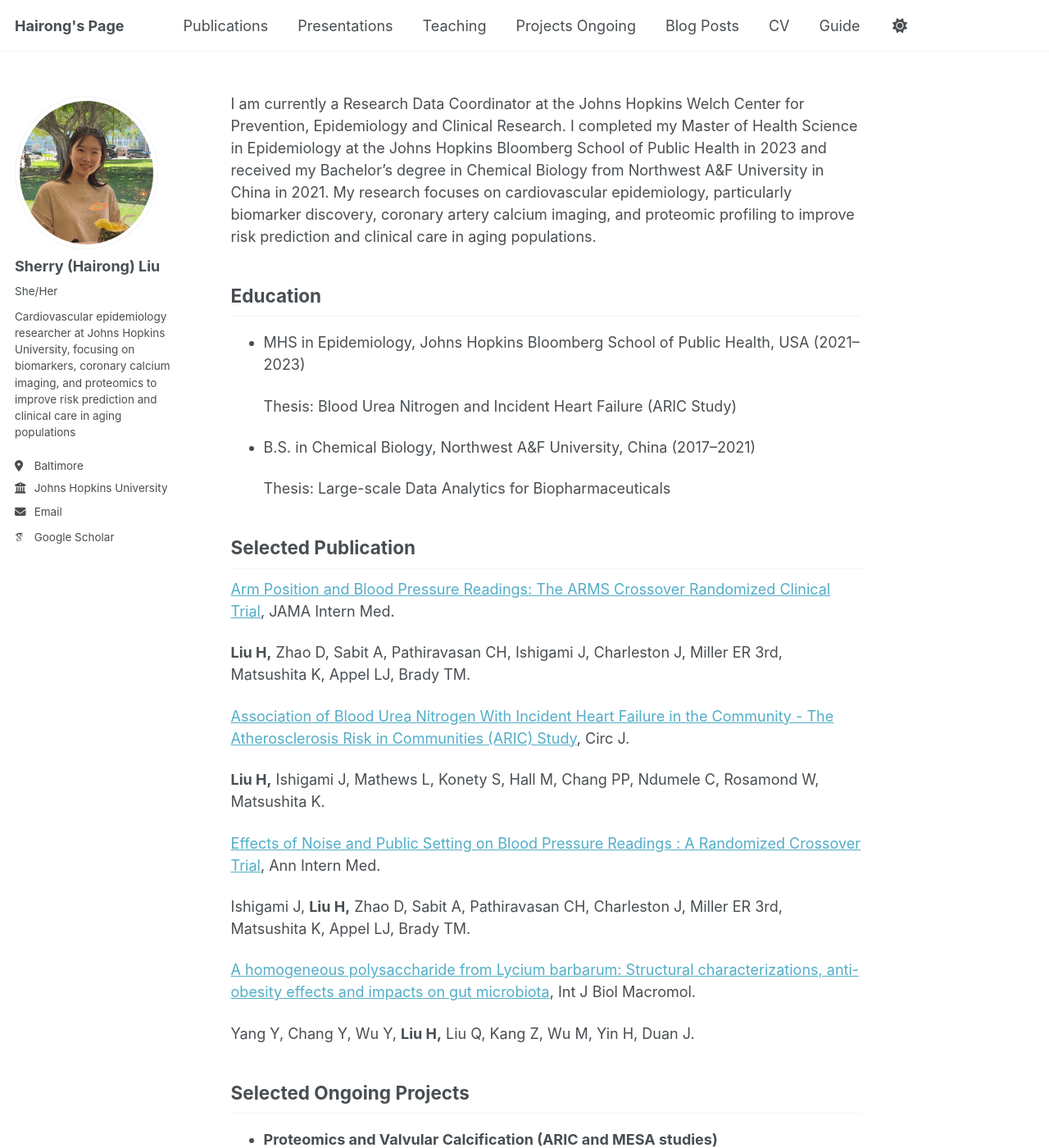
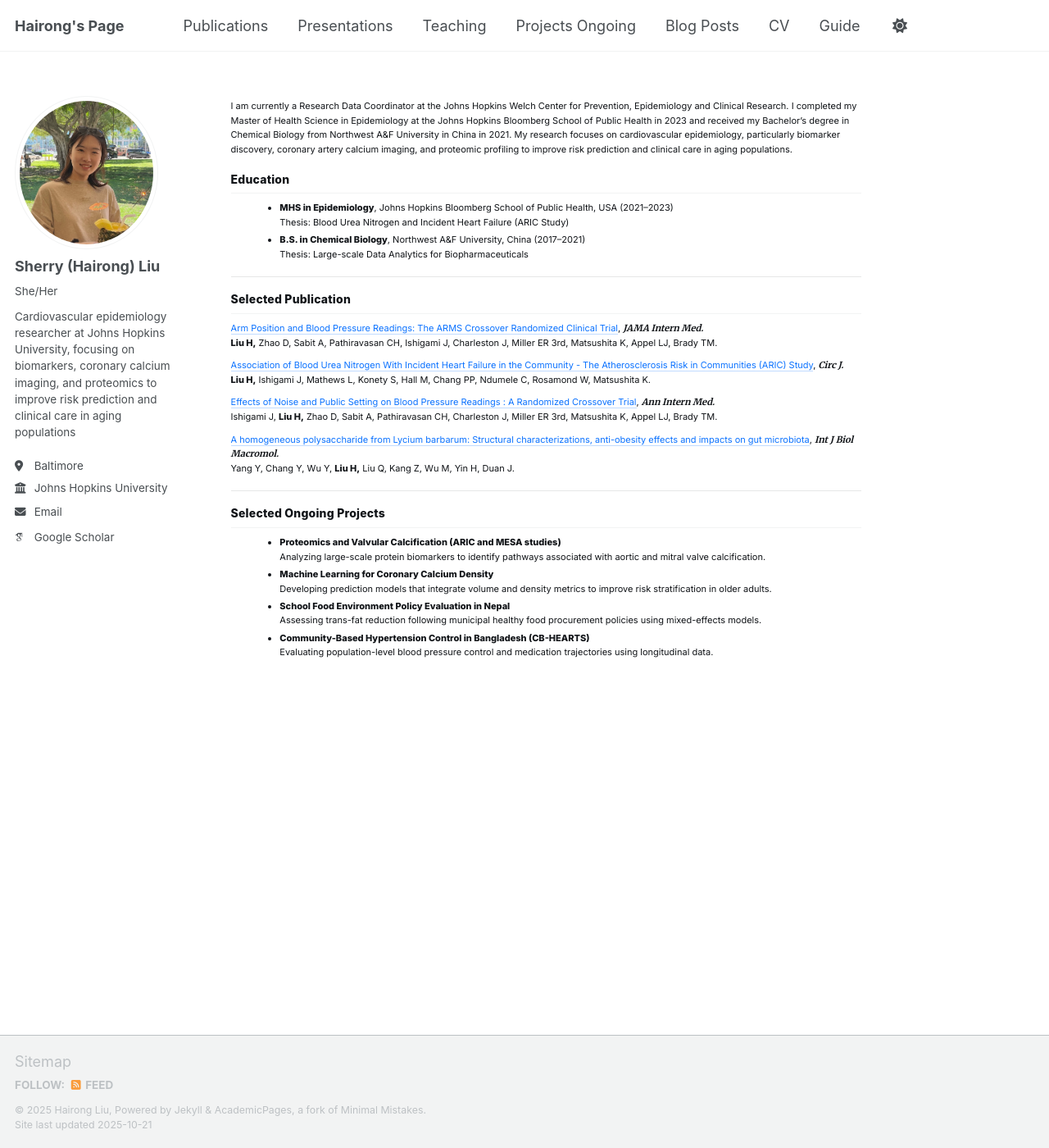
Before and after one commit to sherry090345/sherry090345.github.io, a Jekyll site: the page built from _pages/about.md, in a window 1280 px wide and 1400 px high. Shown: the whole window at 82% size. Built offline with Jekyll 4.4.1, drawn with Linux system fonts in a browser that asks for light colours; some web fonts are replaced; a script that is not in the unit is left out; part of the change alters nothing that is shown.

Commit message:
Update about.md

```diff
--- a/_pages/about.md
+++ b/_pages/about.md
@@ -7,50 +7,106 @@ redirect_from:
   - /about.html
 ---
 
-I am currently a Research Data Coordinator at the Johns Hopkins Welch Center for Prevention, Epidemiology and Clinical Research. I completed my Master of Health Science in Epidemiology at the Johns Hopkins Bloomberg School of Public Health in 2023 and received my Bachelor’s degree in Chemical Biology from Northwest A&F University in China in 2021. My research focuses on cardiovascular epidemiology, particularly biomarker discovery, coronary artery calcium imaging, and proteomic profiling to improve risk prediction and clinical care in aging populations.
+{% include base_path %}
 
-Education
-------
-- MHS in Epidemiology, Johns Hopkins Bloomberg School of Public Health, USA (2021–2023)
+<link rel="preconnect" href="https://fonts.gstatic.com" crossorigin>
+<link href="https://fonts.googleapis.com/css2?family=Inter:wght@400;600;800&family=Merriweather:wght@700&display=swap" rel="stylesheet">
 
-  Thesis: Blood Urea Nitrogen and Incident Heart Failure (ARIC Study)
+<style>
+  /* ===== Scoped Home Styles (11 body / 14 headers) ===== */
+  #home{
+    --text:#111418;
+    --muted:#5b6470;
+    --line:rgba(17,20,24,.10);
+    --accent:#0b72ff;
+    font-family:"Inter", system-ui, -apple-system, "Segoe UI", Roboto, "Helvetica Neue", Arial, sans-serif;
+    color:var(--text);
+    font-size:11px;
+    line-height:1.6;
+  }
 
-- B.S. in Chemical Biology, Northwest A&F University, China (2017–2021)
+  #home h1,#home h2,#home h3{
+    font-size:14px;
+    line-height:1.35;
+    font-weight:800;
+    letter-spacing:.2px;
+    margin:1rem 0 .5rem;
+  }
 
-  Thesis: Large-scale Data Analytics for Biopharmaceuticals
+  #home p{ margin:.45rem 0 .6rem; }
+  #home a{ color:var(--accent); text-decoration:none; border-bottom:1px solid rgba(11,114,255,.25); }
+  #home a:hover{ border-bottom-color:var(--accent); }
 
-Selected Publication
-------
-[Arm Position and Blood Pressure Readings: The ARMS Crossover Randomized Clinical Trial](https://jamanetwork.com/journals/jamainternalmedicine/fullarticle/2824754), JAMA Intern Med.
+  #home ul, #home ol{ margin:.35rem 0 .7rem 1.1rem; }
+  #home li{ margin:.2rem 0; }
 
-**Liu H,** Zhao D, Sabit A, Pathiravasan CH, Ishigami J, Charleston J, Miller ER 3rd, Matsushita K, Appel LJ, Brady TM.
+  #home .sep{ height:1px; background:var(--line); margin:1rem 0; }
 
-[Association of Blood Urea Nitrogen With Incident Heart Failure in the Community - The Atherosclerosis Risk in Communities (ARIC) Study](https://www.jstage.jst.go.jp/article/circj/89/10/89_CJ-24-0502/_article), Circ J.
+  /* Journal emphasis for citations */
+  #home .journal{ font-family:"Merriweather", Georgia, "Times New Roman", serif; font-weight:700; font-style:italic; }
 
-**Liu H,** Ishigami J, Mathews L, Konety S, Hall M, Chang PP, Ndumele C, Rosamond W, Matsushita K.
+  /* Compact citation blocks */
+  #home .cite{ margin:.4rem 0 .55rem; }
+</style>
 
-[Effects of Noise and Public Setting on Blood Pressure Readings : A Randomized Crossover Trial](https://www.acpjournals.org/doi/10.7326/ANNALS-24-00873?url_ver=Z39.88-2003&rfr_id=ori:rid:crossref.org&rfr_dat=cr_pub%20%200pubmed), Ann Intern Med.
+<div id="home">
 
-Ishigami J, **Liu H,** Zhao D, Sabit A, Pathiravasan CH, Charleston J, Miller ER 3rd, Matsushita K, Appel LJ, Brady TM.
+<p>
+I am currently a Research Data Coordinator at the Johns Hopkins Welch Center for Prevention, Epidemiology and Clinical Research. I completed my Master of Health Science in Epidemiology at the Johns Hopkins Bloomberg School of Public Health in 2023 and received my Bachelor’s degree in Chemical Biology from Northwest A&amp;F University in China in 2021. My research focuses on cardiovascular epidemiology, particularly biomarker discovery, coronary artery calcium imaging, and proteomic profiling to improve risk prediction and clinical care in aging populations.
+</p>
 
-[A homogeneous polysaccharide from Lycium barbarum: Structural characterizations, anti-obesity effects and impacts on gut microbiota](https://www.sciencedirect.com/science/article/abs/pii/S0141813021011934), Int J Biol Macromol.
+<h2>Education</h2>
 
-Yang Y, Chang Y, Wu Y, **Liu H,** Liu Q, Kang Z, Wu M, Yin H, Duan J.
+<ul>
+  <li><strong>MHS in Epidemiology</strong>, Johns Hopkins Bloomberg School of Public Health, USA (2021–2023)<br>
+      Thesis: Blood Urea Nitrogen and Incident Heart Failure (ARIC Study)
+  </li>
+  <li><strong>B.S. in Chemical Biology</strong>, Northwest A&amp;F University, China (2017–2021)<br>
+      Thesis: Large-scale Data Analytics for Biopharmaceuticals
+  </li>
+</ul>
 
-Selected Ongoing Projects
-------
-- **Proteomics and Valvular Calcification (ARIC and MESA studies)**
+<div class="sep"></div>
 
-  Analyzing large-scale protein biomarkers to identify pathways associated with aortic and mitral valve calcification.
+<h2>Selected Publication</h2>
 
-- **Machine Learning for Coronary Calcium Density**
+<p class="cite">
+  <a href="https://jamanetwork.com/journals/jamainternalmedicine/fullarticle/2824754" target="_blank" rel="noopener">Arm Position and Blood Pressure Readings: The ARMS Crossover Randomized Clinical Trial</a>, <span class="journal">JAMA Intern Med.</span><br>
+  <strong>Liu H,</strong> Zhao D, Sabit A, Pathiravasan CH, Ishigami J, Charleston J, Miller ER 3rd, Matsushita K, Appel LJ, Brady TM.
+</p>
 
-  Developing prediction models that integrate volume and density metrics to improve risk stratification in older adults.
+<p class="cite">
+  <a href="https://www.jstage.jst.go.jp/article/circj/89/10/89_CJ-24-0502/_article" target="_blank" rel="noopener">Association of Blood Urea Nitrogen With Incident Heart Failure in the Community - The Atherosclerosis Risk in Communities (ARIC) Study</a>, <span class="journal">Circ J.</span><br>
+  <strong>Liu H,</strong> Ishigami J, Mathews L, Konety S, Hall M, Chang PP, Ndumele C, Rosamond W, Matsushita K.
+</p>
 
-- **School Food Environment Policy Evaluation in Nepal**
+<p class="cite">
+  <a href="https://www.acpjournals.org/doi/10.7326/ANNALS-24-00873?url_ver=Z39.88-2003&rfr_id=ori:rid:crossref.org&rfr_dat=cr_pub%20%200pubmed" target="_blank" rel="noopener">Effects of Noise and Public Setting on Blood Pressure Readings : A Randomized Crossover Trial</a>, <span class="journal">Ann Intern Med.</span><br>
+  Ishigami J, <strong>Liu H,</strong> Zhao D, Sabit A, Pathiravasan CH, Charleston J, Miller ER 3rd, Matsushita K, Appel LJ, Brady TM.
+</p>
 
-  Assessing trans-fat reduction following municipal healthy food procurement policies using mixed-effects models.
+<p class="cite">
+  <a href="https://www.sciencedirect.com/science/article/abs/pii/S0141813021011934" target="_blank" rel="noopener">A homogeneous polysaccharide from Lycium barbarum: Structural characterizations, anti-obesity effects and impacts on gut microbiota</a>, <span class="journal">Int J Biol Macromol.</span><br>
+  Yang Y, Chang Y, Wu Y, <strong>Liu H,</strong> Liu Q, Kang Z, Wu M, Yin H, Duan J.
+</p>
 
-- **Community-Based Hypertension Control in Bangladesh (CB-HEARTS)**
+<div class="sep"></div>
 
-  Evaluating population-level blood pressure control and medication trajectories using longitudinal data.
+<h2>Selected Ongoing Projects</h2>
+
+<ul>
+  <li><strong>Proteomics and Valvular Calcification (ARIC and MESA studies)</strong><br>
+      Analyzing large-scale protein biomarkers to identify pathways associated with aortic and mitral valve calcification.
+  </li>
+  <li><strong>Machine Learning for Coronary Calcium Density</strong><br>
+      Developing prediction models that integrate volume and density metrics to improve risk stratification in older adults.
+  </li>
+  <li><strong>School Food Environment Policy Evaluation in Nepal</strong><br>
+      Assessing trans-fat reduction following municipal healthy food procurement policies using mixed-effects models.
+  </li>
+  <li><strong>Community-Based Hypertension Control in Bangladesh (CB-HEARTS)</strong><br>
+      Evaluating population-level blood pressure control and medication trajectories using longitudinal data.
+  </li>
+</ul>
+
+</div>
```
